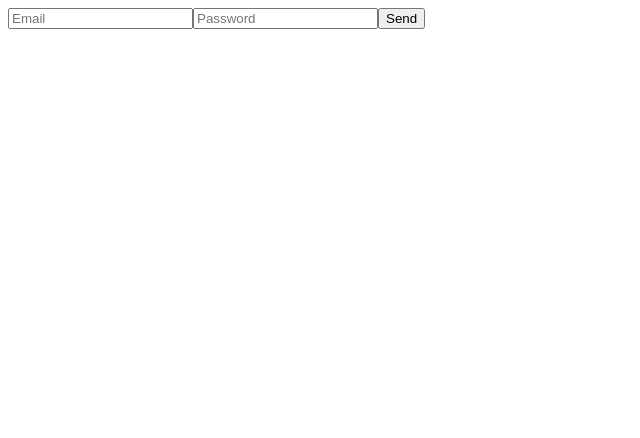
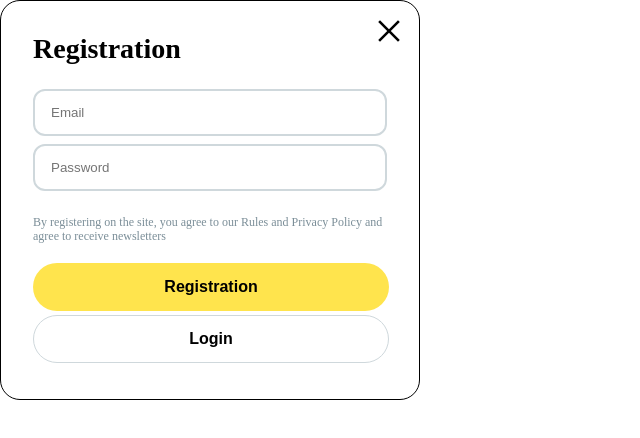
Before and after one commit to EwgenijBril/Die-Weiterbildung, a React (Create React App) app in the folder react/lesson9useForm/my_app/: page / in a window 1280 px wide. Shown: the top 438 px of the page, without its empty margins (0-640 px from the left). Built offline with nearby package versions, Linux system fonts and the light colour scheme.

Commit message:
formItem added

```diff
--- a/react/lesson9useForm/my_app/package.json
+++ b/react/lesson9useForm/my_app/package.json
@@ -3,9 +3,11 @@
   "version": "0.1.0",
   "private": true,
   "dependencies": {
+    "@ant-design/icons": "^4.8.0",
     "@testing-library/jest-dom": "^5.16.5",
     "@testing-library/react": "^13.4.0",
     "@testing-library/user-event": "^13.5.0",
+    "antd": "^5.0.5",
     "react": "^18.2.0",
     "react-dom": "^18.2.0",
     "react-hook-form": "^7.40.0",
--- a/react/lesson9useForm/my_app/src/App.js
+++ b/react/lesson9useForm/my_app/src/App.js
@@ -1,9 +1,9 @@
-import FormExample from "./components/FormExample";
+import FormItem from "./components/FormItem";
 
 function App() {
   return (
     <div >
-      <FormExample/>
+      <FormItem/>
     </div>
   );
 }
--- /dev/null
+++ b/react/lesson9useForm/my_app/src/components/Button/index.jsx
@@ -0,0 +1,10 @@
+import React from 'react'
+import s from './index.module.css'
+
+export default function Button({ children, color }) {
+  return (
+    <button className={[s.btn, s[color]].join(' ')}>
+        { children }
+    </button>
+  )
+}
--- /dev/null
+++ b/react/lesson9useForm/my_app/src/components/Button/index.module.css
@@ -0,0 +1,24 @@
+.btn {
+    display: flex;
+    justify-content: center;
+    align-items: center;
+    padding: 14px 24px;
+    margin: 4px 0;
+
+    width: 356px;
+    height: 48px;
+    border-radius: 55px;
+
+    font-size: 16px;
+    font-weight: 700;
+}
+
+.yellow {
+    background-color: #FFE44D ;
+    border: 1px solid transparent;
+}
+
+.white {
+    background-color: white;
+    border: 1px solid #CFD8DC;
+}
--- /dev/null
+++ b/react/lesson9useForm/my_app/src/components/FormItem/index.jsx
@@ -0,0 +1,39 @@
+import React from 'react'
+import { useForm } from 'react-hook-form'
+import Button from '../Button'
+import Input  from '../Input'
+import s from './index.module.css'
+import { CloseOutlined } from '@ant-design/icons'
+
+export default function FormItem() {
+
+    const {register, handleSubmit} = useForm();
+
+    const submit = data => console.log(data)
+
+    const emailRegister = register('email');
+    const passwordRegister = register('password');
+
+  return (
+    <form onSubmit={handleSubmit(submit)} className={s.form_item}>
+        <CloseOutlined className={s.cross_icon} />
+        <p className={s.form_title}>Registration</p>
+        <Input
+        type="text"
+        name='imail'
+        placeholder='Email'
+        {...emailRegister} />
+
+        <Input
+        type="text"
+        name='password'
+        placeholder='Password'
+        {...passwordRegister} />
+
+        <p className={s.form_descr}>By registering on the site, you agree to our Rules and Privacy Policy and agree to receive newsletters
+</p>
+        <Button color='yellow'>Registration</Button>
+        <Button color='white'>Login</Button>
+    </form>
+  )
+}
--- /dev/null
+++ b/react/lesson9useForm/my_app/src/components/FormItem/index.module.css
@@ -0,0 +1,37 @@
+* {
+    padding: 0;
+    margin: 0;
+    box-sizing: border-box;
+}
+
+.form_item {
+    width: 420px;
+    border: 1px solid black;
+    border-radius: 20px;
+    padding: 32px;
+    position: relative;
+}
+
+.form_title {
+    font-size: 28px;
+    font-weight: 800;
+    line-height: 32px;
+    margin-bottom: 20px;
+}
+
+.form_descr {
+    font-size: 12px;
+    font-weight: 400;
+    line-height: 14px;
+    color: #7b8e98;
+    margin: 20px 0;
+    width: 100%;
+}
+
+.cross_icon {
+    position: absolute;
+    top: 16px;
+    right: 16px;
+    font-size: 28px;
+    cursor: pointer;
+}
--- /dev/null
+++ b/react/lesson9useForm/my_app/src/components/Input/index.jsx
@@ -0,0 +1,10 @@
+import React, { forwardRef } from 'react'
+import s from './index.module.css'
+
+const Input = forwardRef ((props, ref) => {
+  return (
+    <input {...props} ref={ref} className={s.form_input}/>
+  )
+})
+
+export default Input;
--- /dev/null
+++ b/react/lesson9useForm/my_app/src/components/Input/index.module.css
@@ -0,0 +1,12 @@
+.form_input {
+    border: 2px solid  #CFD8DC;
+    border-radius: 12px;
+    padding: 14px 16px ;
+    width: 100%;
+    margin: 4px 0;
+}
+
+.form_input:focus {
+    outline: none;
+    border-color:#FFE44D ;
+}
```
Also changed, not shown: 1 other file (tests, documents, lock files or other folders).
